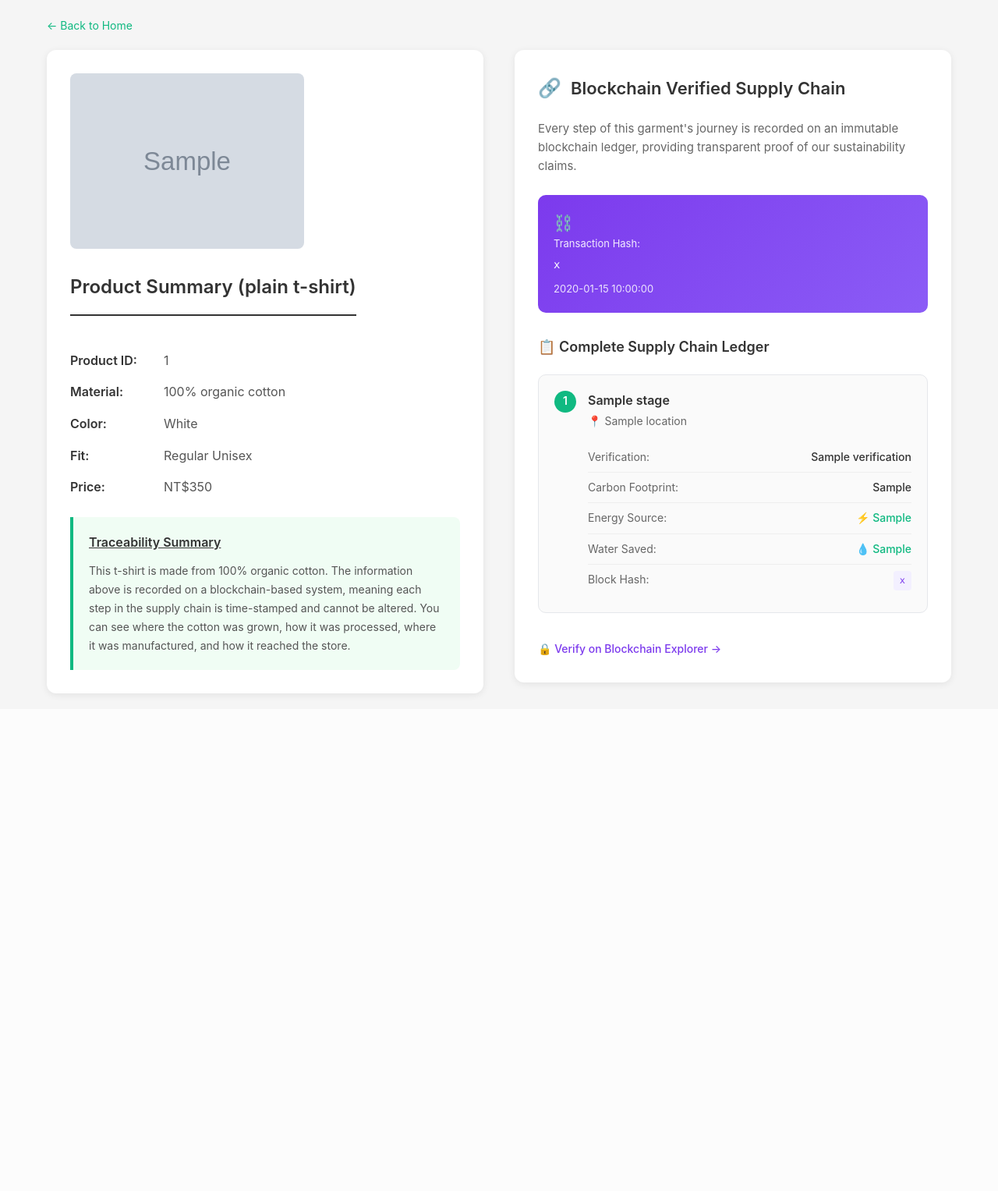
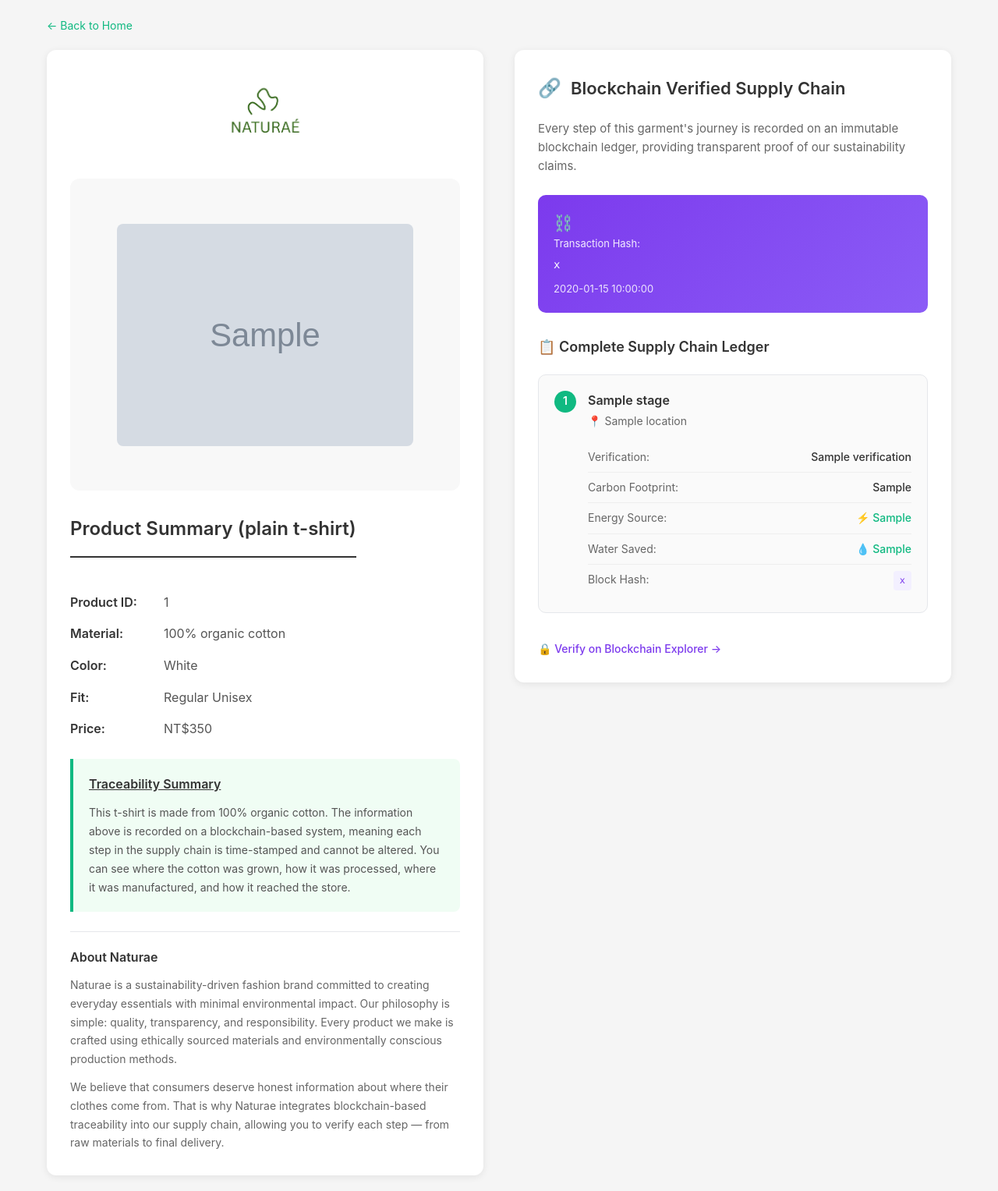
Before and after one commit to crispy245/blockchain_esg, a Flask app: template templates/version_b.html in a window 1280 px wide. Shown: the whole page at 78% size. Before the commit the page ends 894 px from the top, so only its background shows below. Run offline with Flask 3, Linux system fonts and the light colour scheme; the template is opened without the code that fills it: most values are stand-ins (such as "Sample title", 1, 10 or a date in 2020); grey boxes marked "Sample" are stand-in pictures.

Commit message:
add logo and company desc

```diff
--- a/app.py
+++ b/app.py
@@ -18,8 +18,6 @@
 CONTRACT_ADDRESS = os.getenv('CONTRACT_ADDRESS')
 INFURA_URL = os.getenv('INFURA_URL')
 
-
-app = Flask(__name__)
 
 
 # ===== Contract ABI - This tells Python how to talk to your contract =====
--- a/templates/version_b.html
+++ b/templates/version_b.html
@@ -67,11 +67,40 @@
             box-shadow: 0 2px 10px rgba(0,0,0,0.08);
         }
 
+        /* Logo styling: centered and cropped */
+        .brand-container {
+            width: 110px;
+            height: 110px; /* change this to control how much is shown vertically */
+            margin: 0 auto 25px;
+            overflow: hidden;
+            display: block;
+            border-radius: 6px; /* optional, remove if square crop desired */
+        }
+
+        .brand-logo {
+            width: 100%;
+            height: 100%;
+            object-fit: cover; /* crop from top/bottom while keeping center */
+            object-position: center;
+            display: block;
+        }
+
+        /* LARGER product image container */
+        .product-image-container {
+            background: #f8f8f8;
+            border-radius: 12px;
+            padding: 20px;
+            margin-bottom: 30px;
+            display: flex;
+            justify-content: center;
+            align-items: center;
+            min-height: 400px;
+        }
+
         .product-image {
             width: 100%;
-            max-width: 300px;
+            max-width: 380px;
             border-radius: 8px;
-            margin-bottom: 30px;
             display: block;
         }
 
@@ -277,6 +306,26 @@
             line-height: 1.7;
         }
 
+        /* NEW: Bottom text section */
+        .bottom-text {
+            margin-top: 25px;
+            padding-top: 20px;
+            border-top: 1px solid #e5e7eb;
+        }
+
+        .bottom-text h4 {
+            font-size: 16px;
+            font-weight: 600;
+            margin-bottom: 10px;
+            color: #333;
+        }
+
+        .bottom-text p {
+            color: #666;
+            font-size: 14px;
+            line-height: 1.7;
+        }
+
         .verify-link {
             display: inline-block;
             margin-top: 20px;
@@ -304,7 +353,15 @@
         <div class="product-layout">
             <!-- Left Side: Product Summary -->
             <div class="product-summary">
-                <img src="{{ garment.image }}" alt="{{ garment.name }}" class="product-image">
+                <!-- Logo at top -->
+                <div class="brand-container">
+                    <img src="{{ url_for('static', filename='logo.jpg') }}" alt="Naturae Logo" class="brand-logo">
+                </div>
+
+                <!-- Larger product image container -->
+                <div class="product-image-container">
+                    <img src="{{ garment.image }}" alt="{{ garment.name }}" class="product-image">
+                </div>
 
                 <h2>Product Summary (plain t-shirt)</h2>
 
@@ -334,6 +391,13 @@
                 <div class="traceability-summary">
                     <h4>Traceability Summary</h4>
                     <p>This t-shirt is made from 100% organic cotton. The information above is recorded on a blockchain-based system, meaning each step in the supply chain is time-stamped and cannot be altered. You can see where the cotton was grown, how it was processed, where it was manufactured, and how it reached the store.</p>
+                </div>
+
+                <!-- NEW: Bottom text section -->
+                <div class="bottom-text">
+                    <h4>About Naturae</h4>
+                    <p>Naturae is a sustainability-driven fashion brand committed to creating everyday essentials with minimal environmental impact. Our philosophy is simple: quality, transparency, and responsibility. Every product we make is crafted using ethically sourced materials and environmentally conscious production methods.</p>
+                    <p style="margin-top: 12px;">We believe that consumers deserve honest information about where their clothes come from. That is why Naturae integrates blockchain-based traceability into our supply chain, allowing you to verify each step — from raw materials to final delivery.</p>
                 </div>
             </div>
 
```
Also changed, not shown: static/css/style.css (line endings or trailing spaces), static/logo.jpg (added).
